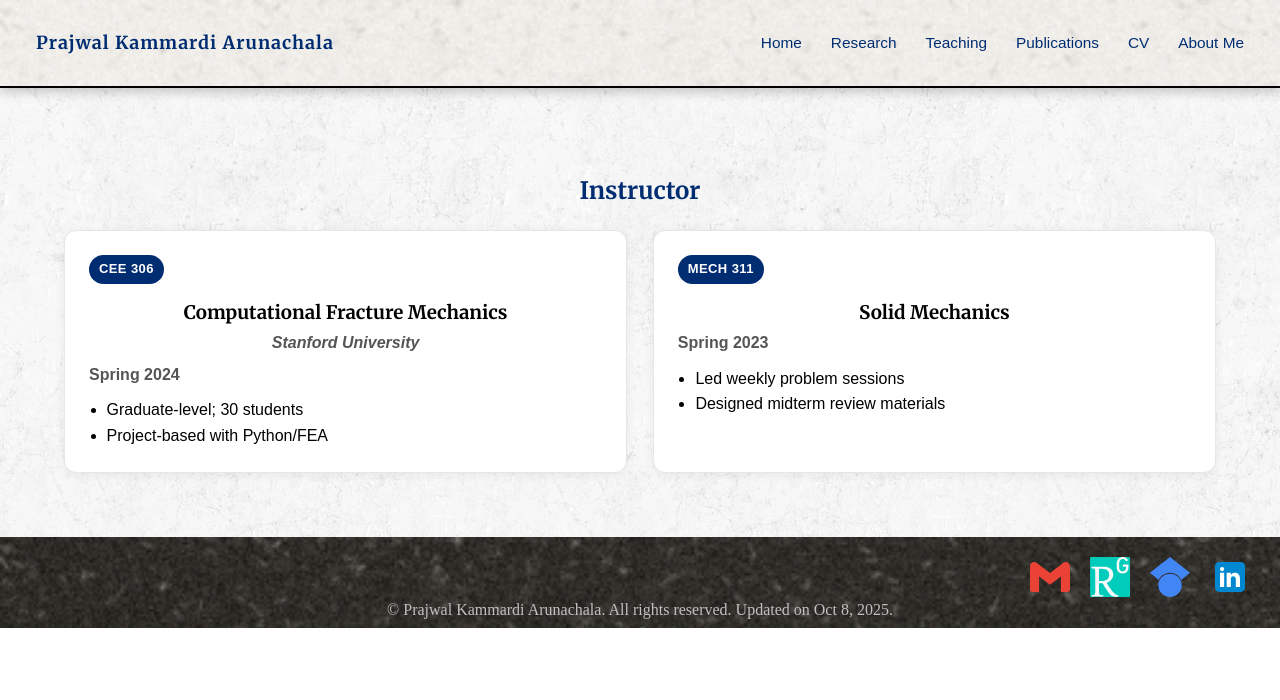
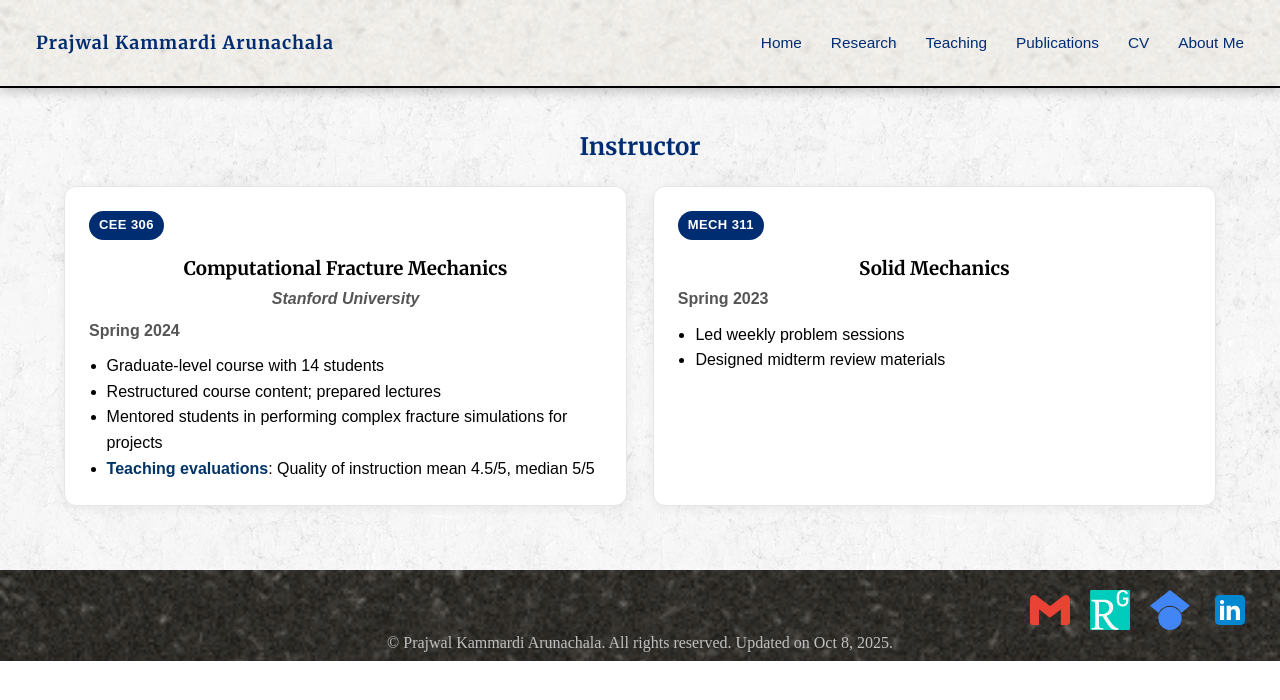
Before and after one commit to prajwalka/prajwalka.github.io, a Jekyll site: the page built from teaching.md, in a window 1280 px wide. Shown: the top 700 px of the page. Built offline with Jekyll 4.4.1, drawn with Linux system fonts in a browser that asks for light colours; some web fonts are replaced.

Commit message:
updating teaching

```diff
--- a/assets/style.css
+++ b/assets/style.css
@@ -424,7 +424,7 @@
 .teaching {
   max-width: clamp(700px, 90vw, 1400px);
   margin: 0 auto;
-  padding-top: clamp(24px, 5vw, 80px);
+  padding-top: clamp(10px, 5vw, 20px);
   padding-bottom: clamp(24px, 5vw, 80px);
 }
 
--- a/teaching.md
+++ b/teaching.md
@@ -15,8 +15,10 @@
     <div class="university university-subtitle"><em>Stanford University</em></div>
     <time class="course-term" datetime="2024-09">Spring 2024</time>
     <ul class="course-points">
-      <li>Graduate-level; 30 students</li>
-      <li>Project-based with Python/FEA</li>
+      <li>Graduate-level course with 14 students</li>
+      <li>Restructured course content; prepared lectures</li>
+      <li>Mentored students in performing complex fracture simulations for projects</li>
+      <li><a class="doc-link" href="/files/CEE291_2019_TeachingEvaluations.pdf" target="_blank" rel="noopener" aria-label="Teaching evaluations">Teaching evaluations</a>: Quality of instruction mean 4.5/5, median 5/5 </li>
     </ul>
     </article>
 
```
Also changed, not shown: 3 other files.
